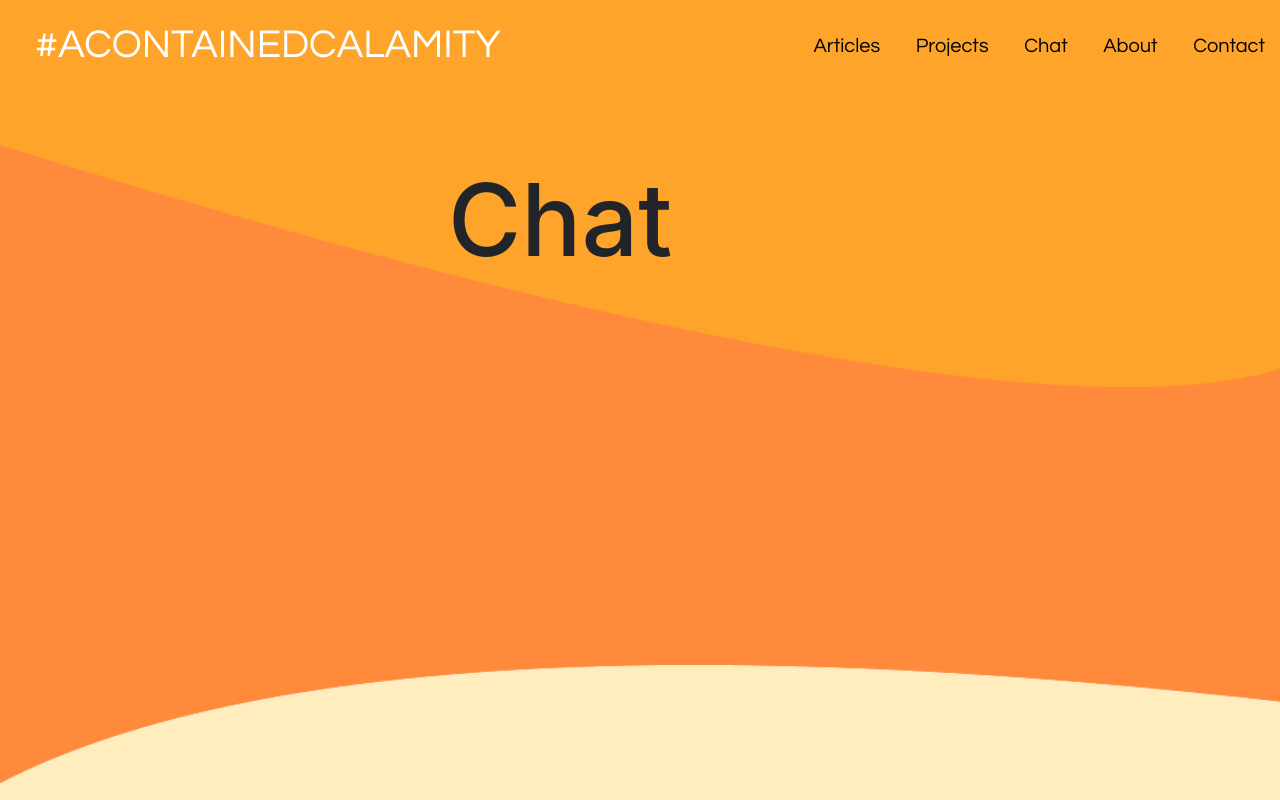
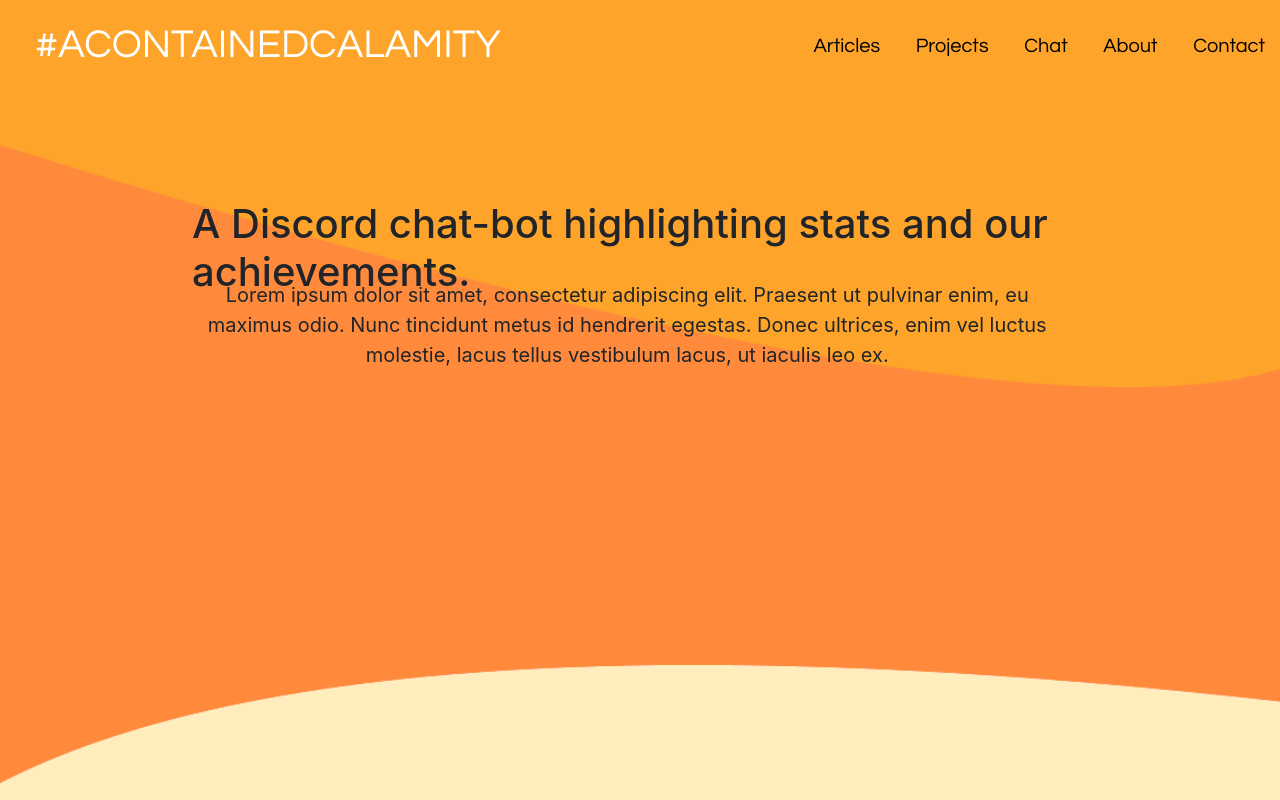
Before and after one commit to jawadkazi/main, a plain HTML site: page chatbot.html in a window 1280 px wide. Drawn offline with Linux system fonts and the light colour scheme.

Commit message:
chatbot header
added the main text and accompanying description of the chat-bot. Currenlty held with placeholder lorem ipsum. The page for chat-bot will for most part be modeled after discord download page.

```diff
--- a/chatbot.html
+++ b/chatbot.html
@@ -13,7 +13,9 @@
 <body style="background-color:#ffedbd">
 
 <img id="bg" src="img/BGimg.png" alt="background">
-  <h1 style="position:absolute; font-size:100px;overflow-y:hidden; left:35%;top:20%;">Chat</h1>
+  <h4 style="position:absolute; font-size:40px;overflow-y:hidden; left:15%;top:25%;">A Discord chat-bot highlighting stats and our achievements.</h4>
+<center style="position:absolute;font-size:20px; overflow-y:hidden; left:15%; top:35%;width:68%;">
+Lorem ipsum dolor sit amet, consectetur adipiscing elit. Praesent ut pulvinar enim, eu maximus odio. Nunc tincidunt metus id hendrerit egestas. Donec ultrices, enim vel luctus molestie, lacus tellus vestibulum lacus, ut iaculis leo ex. </center>
 
 <div class="menu">
   <a href="index.html" id="hashtag">#ACONTAINEDCALAMITY</a>
```
